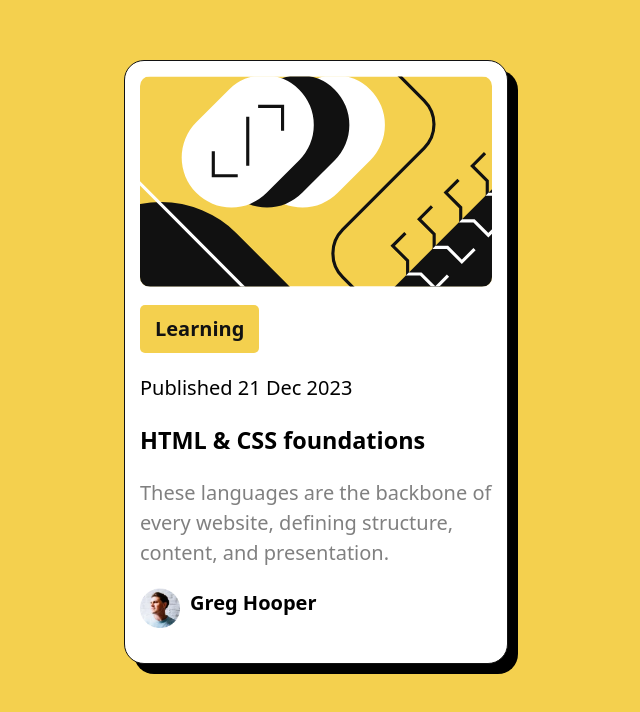
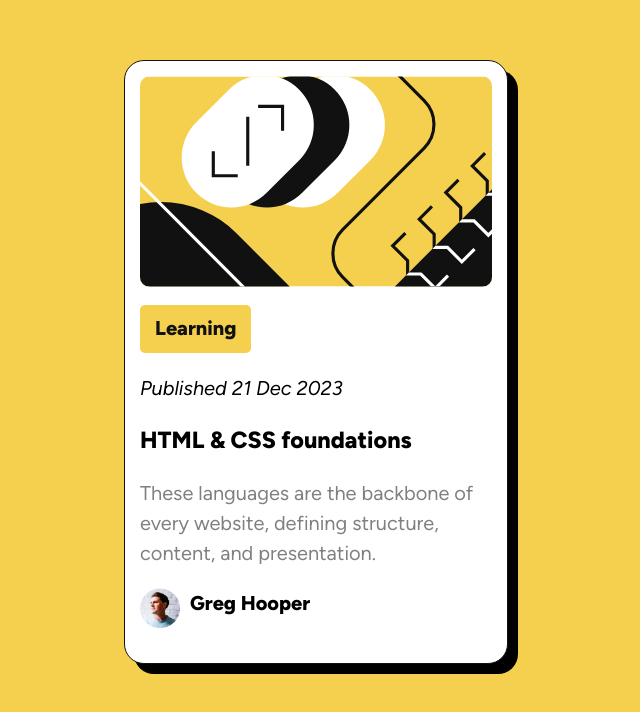
Before and after one commit to AsmauAbdul19/blog-preview-card-main, a plain HTML site: page index.html in a window 1280 px wide. Shown: the part 196-908 px from the top of the page, without its empty margins (324-964 px from the left). Drawn offline with Linux system fonts and the light colour scheme.

Commit message:
updated css

```diff
--- a/style.css
+++ b/style.css
@@ -1,7 +1,28 @@
+@font-face {
+    font-family: figtree_italic;
+    src: url(assets/fonts/Figtree-Italic-VariableFont_wght.ttf);
+}
+
+@font-face {
+    font-family: figtree_variable;
+    src: url(assets/fonts/Figtree-VariableFont_wght.ttf);
+}
+
+@font-face {
+    font-family: figtree_extrabold;
+    src: url(assets/fonts/static/Figtree-ExtraBold.ttf);
+}
+
+@font-face {
+    font-family: figtree_semibold;
+    src: url(assets/fonts/static/Figtree-SemiBold.ttf);
+}
+
 *{
     margin: 0;
     line-height: 1.5;
     background-color: var(--color-white);
+    font-family: figtree_variable;
 }
 
 html{
@@ -36,7 +57,7 @@ html{
 button{
     background-color: hsl(47, 88%, 63%);
     color: hsl(0, 0%, 7%);
-    font-weight: 600;
+    font-weight: 800;
     padding: 0.5rem 1rem;
     border-radius: 5px;
     border: none;
@@ -44,6 +65,7 @@ button{
 
 .pub{
     margin: 2rem auto;
+    font-family: figtree_italic;
 }
 
 .main_body{
@@ -52,6 +74,7 @@ button{
 
 h1{
     margin-bottom: 2rem;
+    font-family: figtree_extrabold;
 }
 
 h1:hover{
@@ -72,8 +95,7 @@ body:has(h1:hover) .container{
 .dis_flex{
     display: flex;
     margin: 2rem auto;
-    justify-content: last baseline;
-    font-weight: 800;
+    font-family: figtree_extrabold;
 }
 
 .dis_flex img{
```
